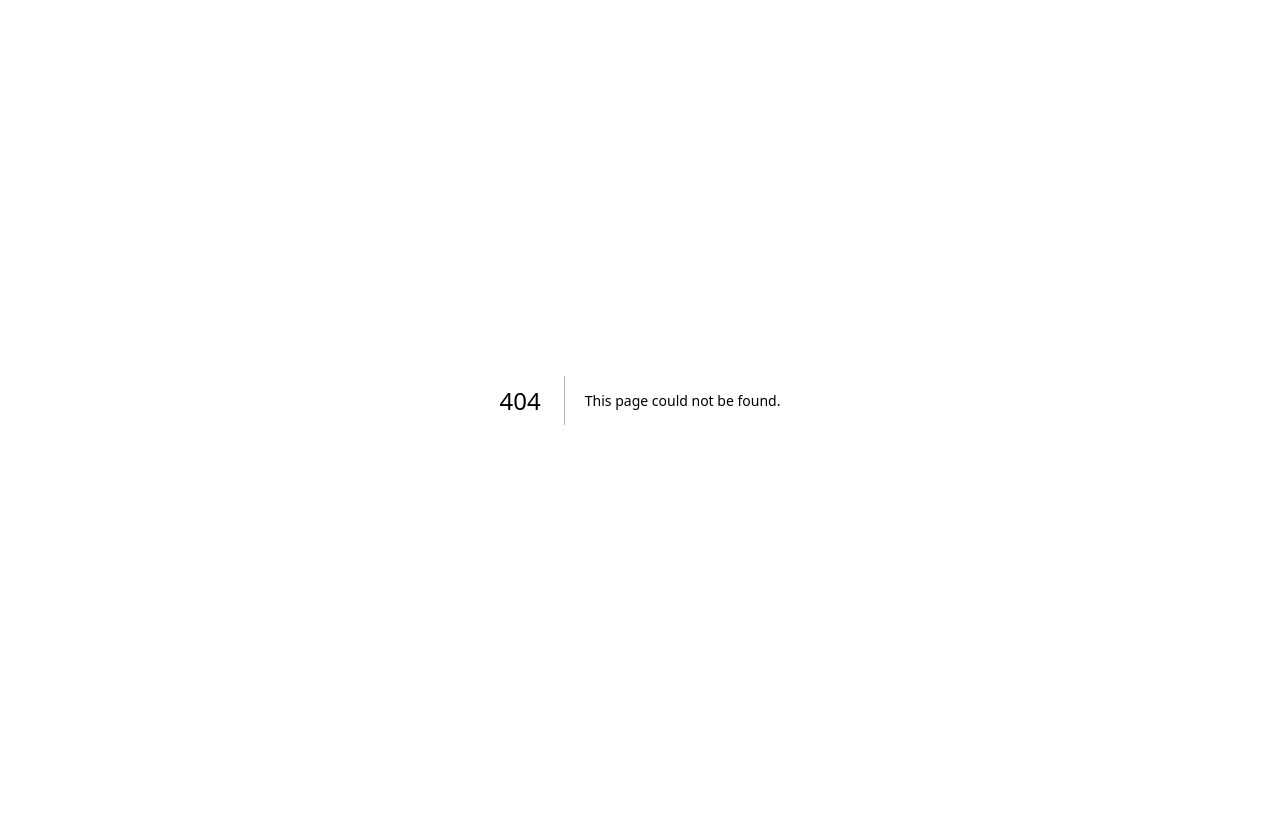
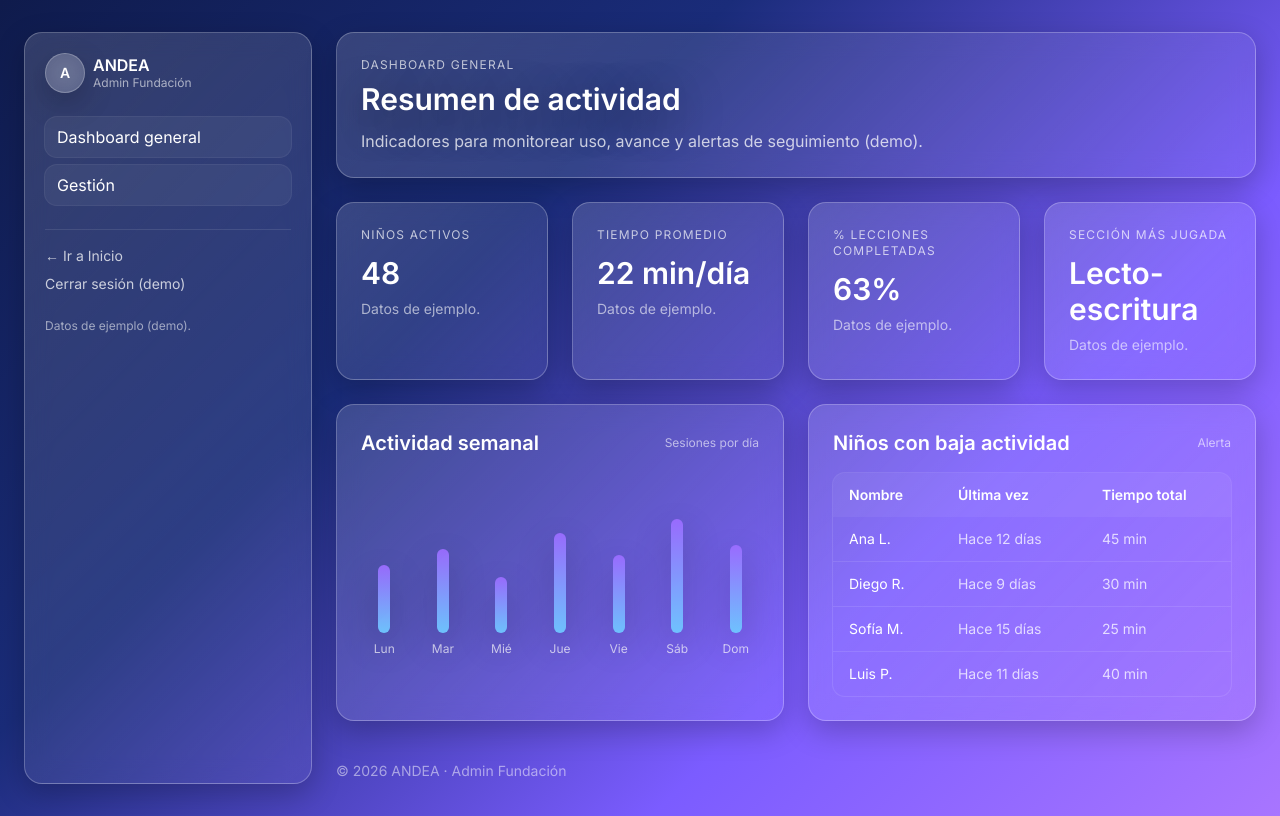
Before and after one commit to DanaeRam/andea-paginaweb, a Next.js app: page /admin/dashboard in a window 1280 px wide. Before the commit this address had no page. Built offline with nearby package versions, Linux system fonts and the light colour scheme.

Commit message:
Creación de página de dashboard (panel admin)

```diff
--- /dev/null
+++ b/app/admin/dashboard/page.js
@@ -0,0 +1,124 @@
+const kpis = [
+  { label: "Niños activos", value: "48" },
+  { label: "Tiempo promedio", value: "22 min/día" },
+  { label: "% lecciones completadas", value: "63%" },
+  { label: "Sección más jugada", value: "Lecto-escritura" },
+];
+
+const weekly = [
+  { day: "Lun", val: 34 },
+  { day: "Mar", val: 42 },
+  { day: "Mié", val: 28 },
+  { day: "Jue", val: 50 },
+  { day: "Vie", val: 39 },
+  { day: "Sáb", val: 57 },
+  { day: "Dom", val: 44 },
+];
+
+const lowActivity = [
+  { name: "Ana L.", lastSeen: "Hace 12 días", total: "45 min" },
+  { name: "Diego R.", lastSeen: "Hace 9 días", total: "30 min" },
+  { name: "Sofía M.", lastSeen: "Hace 15 días", total: "25 min" },
+  { name: "Luis P.", lastSeen: "Hace 11 días", total: "40 min" },
+];
+
+export default function AdminDashboardPage() {
+  return (
+    <div className="space-y-6">
+
+      {/* Header */}
+      <div className="card-glass p-6">
+        <p className="text-xs uppercase tracking-widest text-white/70">
+          Dashboard general
+        </p>
+
+        <h1 className="mt-2 text-3xl font-semibold text-mainimage-title">
+          Resumen de actividad
+        </h1>
+
+        <p className="mt-3 text-white/75">
+          Indicadores para monitorear uso, avance y alertas de seguimiento (demo).
+        </p>
+      </div>
+
+      <div className="grid gap-6 md:grid-cols-2 xl:grid-cols-4">
+        {kpis.map((k) => (
+          <div key={k.label} className="card-glass p-6">
+            <p className="text-xs uppercase tracking-widest text-white/70">
+              {k.label}
+            </p>
+
+            <div className="mt-3 text-3xl font-semibold">
+              {k.value}
+            </div>
+
+            <div className="mt-2 text-sm text-white/60">
+              Datos de ejemplo.
+            </div>
+          </div>
+        ))}
+      </div>
+
+      <div className="grid gap-6 lg:grid-cols-2">
+
+        <div className="card-glass p-6">
+          <div className="flex items-center justify-between">
+            <h2 className="text-xl font-semibold">Actividad semanal</h2>
+            <span className="text-xs text-white/60">Sesiones por día</span>
+          </div>
+
+          <div className="mt-6 flex items-end justify-between gap-3 h-44">
+            {weekly.map((p) => (
+              <div key={p.day} className="flex flex-col items-center gap-2 w-full">
+                <div className="relative w-full flex items-end justify-center">
+                  <div
+                    className="w-3 rounded-full"
+                    style={{
+                      height: `${p.val * 2}px`,
+                      background:
+                        "linear-gradient(180deg, rgba(155,108,255,.95), rgba(110,199,255,.95))",
+                      boxShadow: "0 12px 35px rgba(0,0,0,.25)",
+                    }}
+                  />
+                </div>
+                <div className="text-xs text-white/70">{p.day}</div>
+              </div>
+            ))}
+          </div>
+        </div>
+
+        <div className="card-glass p-6">
+          <div className="flex items-center justify-between">
+            <h2 className="text-xl font-semibold">
+              Niños con baja actividad
+            </h2>
+            <span className="text-xs text-white/60">Alerta</span>
+          </div>
+
+          <div className="mt-4 overflow-hidden rounded-xl ring-1 ring-white/10">
+            <table className="w-full text-sm">
+              <thead className="bg-white/5">
+                <tr>
+                  <th className="px-4 py-3 text-left font-semibold">Nombre</th>
+                  <th className="px-4 py-3 text-left font-semibold">Última vez</th>
+                  <th className="px-4 py-3 text-left font-semibold">Tiempo total</th>
+                </tr>
+              </thead>
+
+              <tbody className="divide-y divide-white/10">
+                {lowActivity.map((r) => (
+                  <tr key={r.name}>
+                    <td className="px-4 py-3">{r.name}</td>
+                    <td className="px-4 py-3 text-white/75">{r.lastSeen}</td>
+                    <td className="px-4 py-3 text-white/75">{r.total}</td>
+                  </tr>
+                ))}
+              </tbody>
+            </table>
+          </div>
+
+        </div>
+      </div>
+    </div>
+  );
+}
--- a/app/fundacion/page.js
+++ b/app/fundacion/page.js
@@ -8,7 +8,6 @@ export default function FundacionLoginPage() {
 
   function handleSubmit(e) {
     e.preventDefault();
-    // Demo: acepta cualquier texto
     router.push("/admin/dashboard");
   }
 
@@ -16,7 +15,6 @@ export default function FundacionLoginPage() {
     <main className="min-h-screen section-purple text-white px-6 py-16">
       <div className="mx-auto max-w-4xl">
 
-        {/* HEADER */}
         <div className="flex items-center justify-between">
           <Link href="/" className="flex items-center gap-2">
             <div className="glass h-10 w-10 rounded-full grid place-items-center">
@@ -30,10 +28,8 @@ export default function FundacionLoginPage() {
           </Link>
         </div>
 
-        {/* CONTENIDO */}
         <div className="mt-12 grid gap-8 lg:grid-cols-2">
 
-          {/* INFO */}
           <div className="card-glass p-8">
             <p className="text-xs uppercase tracking-widest text-white/70">
               Fundación · Administradores
@@ -55,7 +51,6 @@ export default function FundacionLoginPage() {
             </div>
           </div>
 
-          {/* FORM */}
           <div className="card-glass p-8">
             <h2 className="text-xl font-semibold">Iniciar sesión</h2>
 
@@ -86,12 +81,6 @@ export default function FundacionLoginPage() {
             </form>
           </div>
         </div>
-
-        {/* FOOTER */}
-        <footer className="mt-16 text-sm text-white/50">
-          © {new Date().getFullYear()} ANDEA · Fundación
-        </footer>
-
       </div>
     </main>
   );
```
